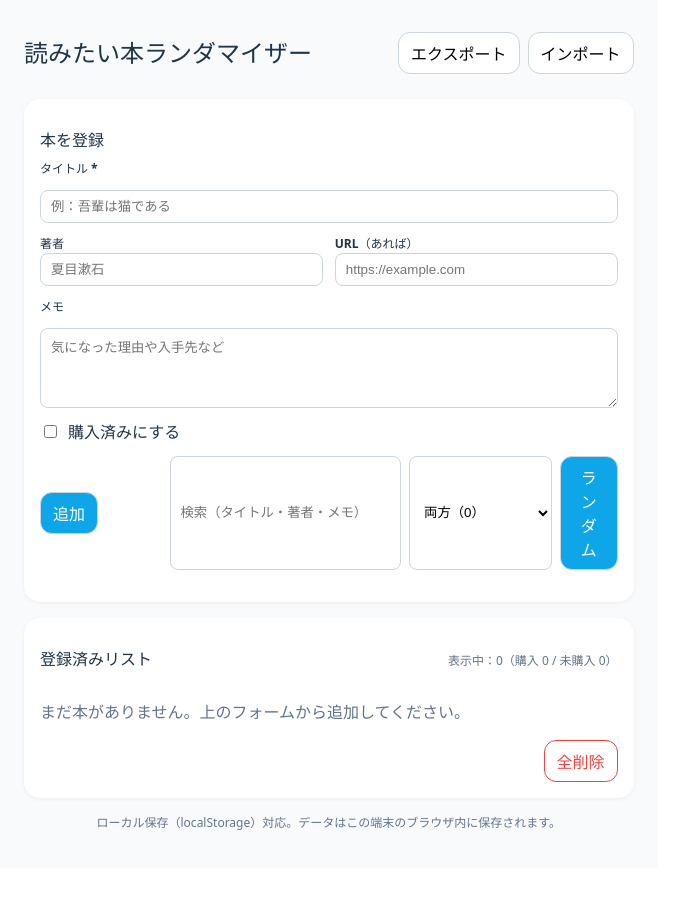
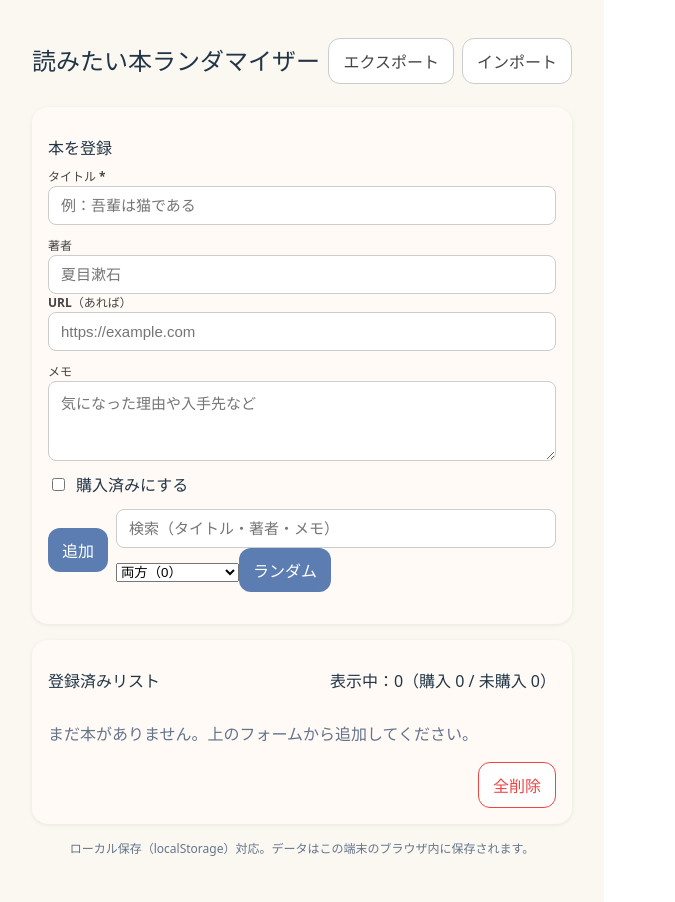
Before and after one commit to NOWA-36/randombook, a React (Vite) app: page / in a window 1280 px wide. Shown: the whole page, without its empty margins (0-675 px from the left). Before the commit the page ends 868 px from the top, so only its background shows below. Built offline with nearby package versions, Linux system fonts and the light colour scheme.

Commit message:
スタイル変更

```diff
--- a/src/App.jsx
+++ b/src/App.jsx
@@ -266,74 +266,73 @@ export default function App() {
 
   // ざっくりCSS（依存なし）
   const styles = {
-    page: { minHeight: "100vh", background: "#f8fafc", padding: "24px" },
+  page: { minHeight: "100vh", background: "#faf8f1", padding: "24px" },
   container: { maxWidth: 960, margin: "0 auto" },
   card: {
-      background: "#fff",
+    background: "#fffaf5",
     borderRadius: 16,
-      boxShadow: "0 1px 4px rgba(0,0,0,.06)",
+    boxShadow: "0 1px 4px rgba(0,0,0,.08)",
     padding: 16,
     marginTop: 16,
   },
-    row: { display: "grid", gridTemplateColumns: "1fr 1fr", gap: 12 },
-    rowFull: { display: "grid", gridTemplateColumns: "1fr", gap: 12 },
-    label: { fontSize: 12, fontWeight: 600 },
+  label: { fontSize: 12, fontWeight: 600, color: "#444" },
   input: {
     width: "100%",
-      padding: "8px 10px",
+    padding: "10px 12px",
     borderRadius: 8,
-      border: "1px solid #cbd5e1",
+    border: "1px solid #ccc",
+    background: "#fff",
+    fontSize: 15,
   },
   textarea: {
     width: "100%",
-      padding: "8px 10px",
+    padding: "10px 12px",
     borderRadius: 8,
-      border: "1px solid #cbd5e1",
+    border: "1px solid #ccc",
+    background: "#fff",
     minHeight: 80,
+    fontSize: 15,
   },
   btn: {
-      padding: "8px 12px",
+    padding: "10px 14px",
     borderRadius: 12,
-      border: "1px solid #cbd5e1",
-      background: "#0ea5e9",
+    border: "none",
+    background: "#5b7db1",
     color: "#fff",
+    fontWeight: 600,
     cursor: "pointer",
   },
   btnGhost: {
-      padding: "8px 12px",
+    padding: "10px 14px",
     borderRadius: 12,
-      border: "1px solid #cbd5e1",
+    border: "1px solid #ccc",
     background: "#fff",
+    color: "#444",
     cursor: "pointer",
   },
-    listItem: { border: "1px solid #e2e8f0", borderRadius: 12, padding: 12 },
   badge: {
-      background: "#f1f5f9",
+    background: "#e3edff",
     borderRadius: 999,
     padding: "2px 8px",
     fontSize: 12,
-      marginLeft: 8,
+    color: "#445",
   },
-    tag: { fontSize: 12, color: "#64748b" },
-    actionsRight: { marginLeft: "auto", display: "flex", gap: 8 },
-    tiny: { fontSize: 12, color: "#64748b" },
   chip: (active) => ({
     borderRadius: 999,
     padding: "2px 8px",
     fontSize: 12,
-      border: "1px solid #cbd5e1",
-      background: active ? "#0ea5e9" : "#fff",
-      color: active ? "#fff" : "#334155",
-      cursor: "default",
+    border: "1px solid #ccc",
+    background: active ? "#5b7db1" : "#f4f4f4",
+    color: active ? "#fff" : "#333",
   }),
-    select: {
-      padding: "8px 10px",
-      borderRadius: 8,
-      border: "1px solid #cbd5e1",
-      background: "#fff",
+  // ページ全体に追加
+  page: {
+    minHeight: "100vh",
+    background: "#faf8f1",
+    padding: "clamp(16px, 4vw, 32px)", // スマホで自動調整
   },
-    body: { margin: 0 },
 };
+
 
   return (
     <div style={styles.page}>
```
Lines whose indentation alone changed are shown as unchanged.
